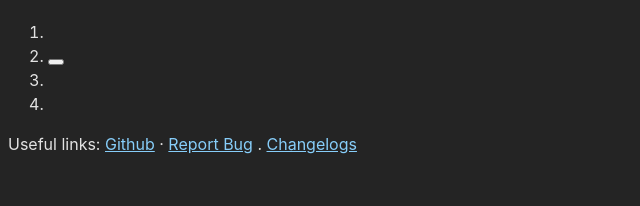
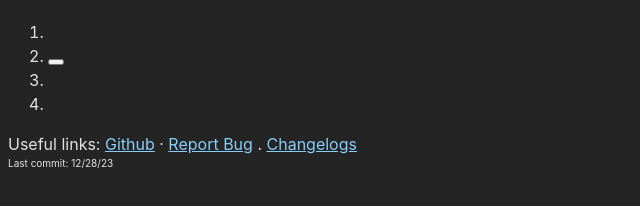
Before and after one commit to davipk/maple-boss-timer, a website built with Vite: page index.html in a window 1280 px wide. Shown: the whole page, without its empty margins (0-640 px from the left). Built offline with nearby package versions, Linux system fonts and the light colour scheme; some packages are replaced by stand-ins of ours; what i18n-js would draw is missing.

Commit message:
Style changes

```diff
--- a/index.html
+++ b/index.html
@@ -28,7 +28,10 @@
             .
             <a href="https://github.com/davipk/maple-boss-timer/releases">Changelogs</a>
             <br />
-            <span id="git-last-commit-date"></span>
+            <div id="git-last-commit">
+                Last commit:
+                <span id="git-last-commit-date">12/28/23</span>
+            </div>
         </div>
     </body>
 </html>
--- a/src/style.css
+++ b/src/style.css
@@ -14,7 +14,7 @@
     -webkit-text-size-adjust: 100%;
 }
 
-#git-last-commit-date {
+#git-last-commit {
   font-size: 10px;
 }
 
```
